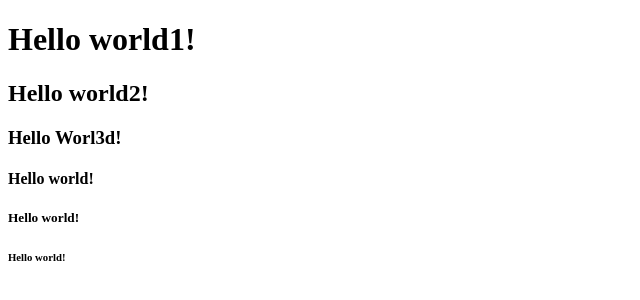
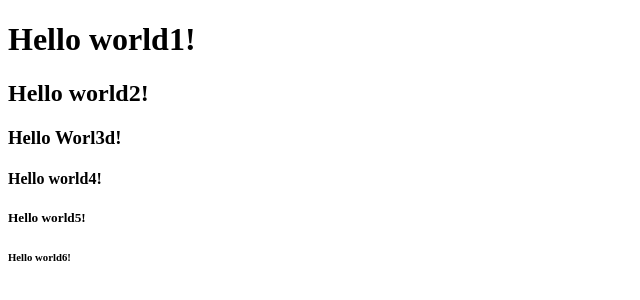
Before and after one commit to pradeepveeramsetti-bot/pradeep-0012, a plain HTML site: page index.html in a window 1280 px wide. Shown: the full height of the page, 0-640 px from the left. Drawn offline with Linux system fonts and the light colour scheme.

Commit message:
Update index.html

```diff
--- a/index.html
+++ b/index.html
@@ -8,8 +8,8 @@
   <h1>Hello world1!</h1>
   <h2>Hello world2!</h2>
   <h3>Hello Worl3d!</h3>
-  <h4>Hello world!</h4>
-  <h5>Hello world!</h5>
-  <h6>Hello world!</h6>
+  <h4>Hello world4!</h4>
+  <h5>Hello world5!</h5>
+  <h6>Hello world6!</h6>
 </body>
 </html>
```
